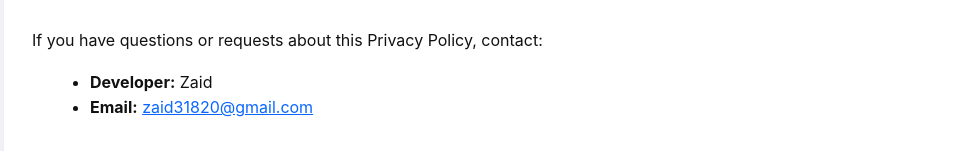
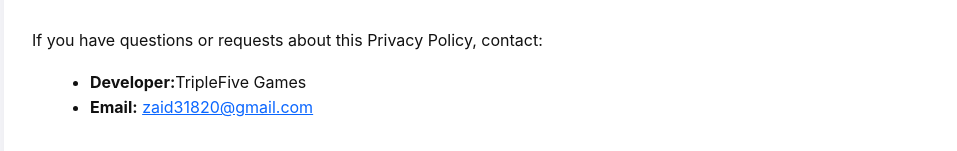
Before and after one commit to zaid01234/Woofy-Random-Dog-Photos-PrivacyPolicy, a plain HTML site: page index.html in a window 1280 px wide. Shown: the part 1925-2076 px from the top of the page, without its empty margins (158-1115 px from the left). Drawn offline with Linux system fonts and the light colour scheme.

Commit message:
Add files via upload
privacy policy for woofy random dog with name change to TripleFive Games.

```diff
--- a/index.html
+++ b/index.html
@@ -133,7 +133,7 @@
     <h2>11. Contact Us</h2>
     <p>If you have questions or requests about this Privacy Policy, contact:</p>
     <ul>
-      <li><strong>Developer:</strong> Zaid</li>
+      <li><strong>Developer:</strong>TripleFive Games</li>
       <li><strong>Email:</strong> <a href="mailto:zaid31820@gmail.com">zaid31820@gmail.com</a></li>
     </ul>
 
```
